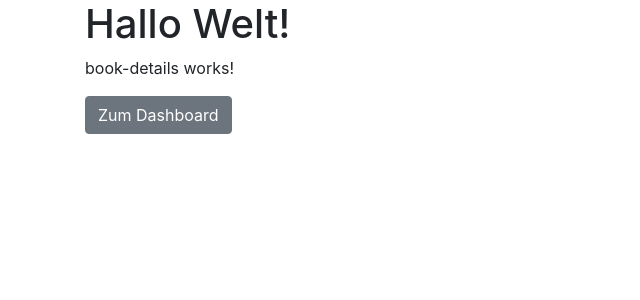
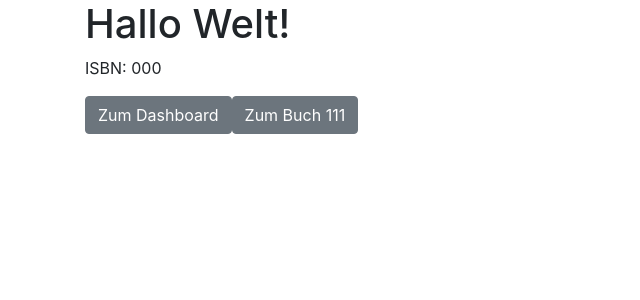
Before and after one commit to angular-schule/2017-10-09-angular-workshop-wdc, an Angular app in the folder book-rating/: page /book/000 in a window 1280 px wide. Shown: the top 300 px of the page, without its empty margins (0-640 px from the left). Built offline with nearby package versions, Linux system fonts and the light colour scheme.

Commit message:
Routenparameter auslesen

```diff
--- a/book-rating/src/app/book-details/book-details.component.html
+++ b/book-rating/src/app/book-details/book-details.component.html
@@ -1,5 +1,6 @@
 <p>
-  book-details works!
+  ISBN: {{ isbn }}
 </p>
 
 <a routerLink="/dashboard" class="btn btn-secondary">Zum Dashboard</a>
+<a routerLink="/book/111" class="btn btn-secondary">Zum Buch 111</a>
--- a/book-rating/src/app/book-details/book-details.component.ts
+++ b/book-rating/src/app/book-details/book-details.component.ts
@@ -1,4 +1,5 @@
 import { Component, OnInit } from '@angular/core';
+import { ActivatedRoute } from '@angular/router';
 
 @Component({
   selector: 'br-book-details',
@@ -7,9 +8,14 @@ import { Component, OnInit } from '@angular/core';
 })
 export class BookDetailsComponent implements OnInit {
 
-  constructor() { }
+  isbn: string;
+
+  constructor(private route: ActivatedRoute) { }
 
   ngOnInit() {
+    console.log('ngOnInit()');
+    // this.isbn = this.route.snapshot.params.isbn;
+    this.route.params.subscribe(params => this.isbn = params.isbn);
   }
 
 }
```
